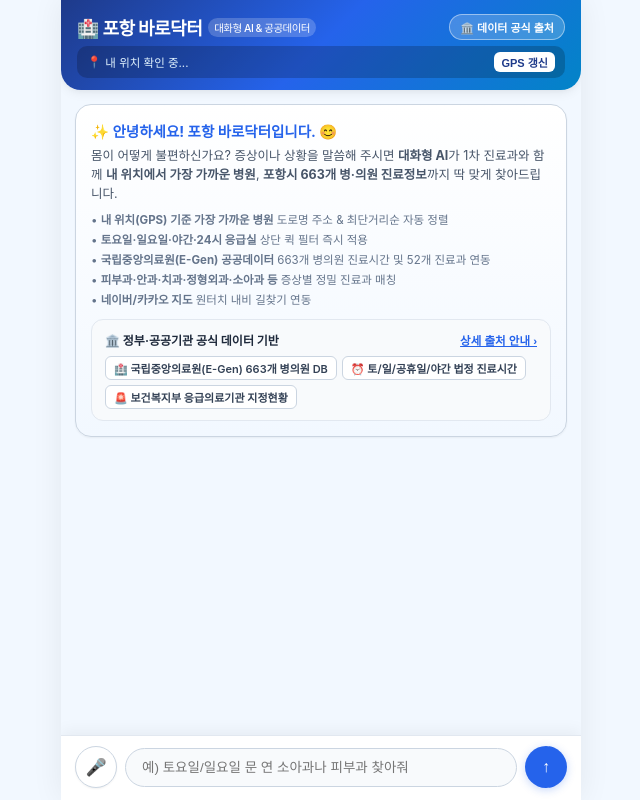
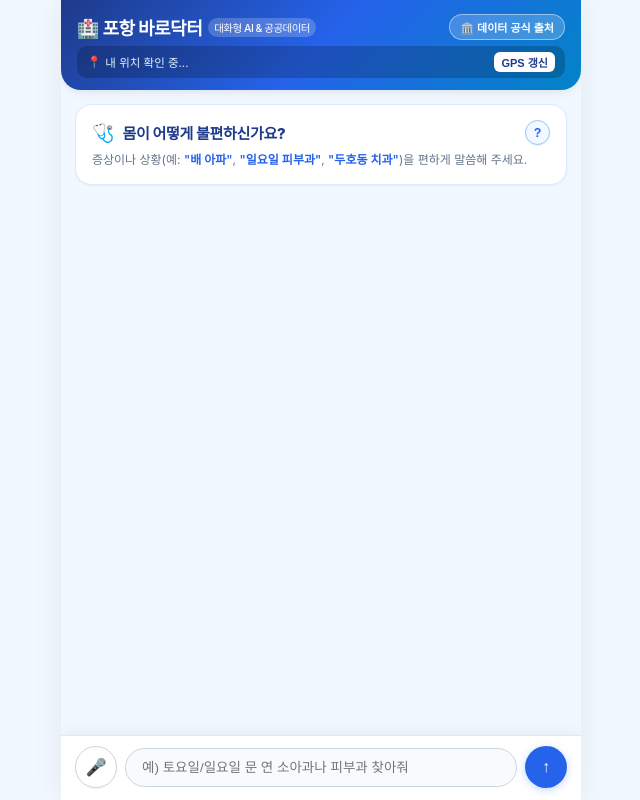
Before and after one commit to wnstjd343442/pohang-barodoctor, a Flask app: page / in a window 1280 px wide. Shown: the whole page, without its empty margins (319-959 px from the left). Run offline with Flask 3, Linux system fonts and the light colour scheme; some web fonts are replaced.

Commit message:
feat: Add compact welcome title with expandable '?' help button and enhance paragraph readability

```diff
--- a/templates/index.html
+++ b/templates/index.html
@@ -278,12 +278,14 @@
 
   .bubble {
     max-width: 86%;
-    padding: 13px 16px;
+    padding: 14px 17px;
     border-radius: 18px;
     font-size: 13.5px;
-    line-height: 1.6;
+    line-height: 1.68;
+    letter-spacing: -0.015em;
     box-shadow: var(--shadow-sm);
-    word-break: break-word;
+    word-break: keep-all;
+    overflow-wrap: break-word;
   }
 
   .bubble.bot {
@@ -293,8 +295,21 @@
     border-bottom-left-radius: 4px;
   }
 
+  .bubble.bot .chat-p {
+    margin-bottom: 10px;
+    line-height: 1.68;
+  }
+  .bubble.bot .chat-p:last-child {
+    margin-bottom: 0;
+  }
+
+  .bubble.bot strong {
+    color: #1e3a8a;
+    font-weight: 700;
+  }
+
   .bubble.bot.ai-live {
-    border-left: 3px solid var(--primary);
+    border-left: 3.5px solid var(--primary);
     background: linear-gradient(180deg, #ffffff 0%, #F2F8FF 100%);
   }
 
@@ -303,18 +318,81 @@
     color: #fff;
     border-bottom-right-radius: 4px;
     font-weight: 500;
+    line-height: 1.6;
+    word-break: keep-all;
   }
 
   /* Welcome Banner */
   .welcome-card {
-    background: linear-gradient(180deg, #ffffff 0%, #F2F8FF 100%);
-    border: 1px solid #cbd5e1;
+    background: #ffffff;
+    border: 1px solid #dbeafe;
     border-radius: 16px;
-    padding: 15px;
+    padding: 15px 16px;
     box-shadow: var(--shadow-sm);
+    transition: all 0.2s ease;
+  }
+  .welcome-compact-header {
+    display: flex;
+    align-items: center;
+    justify-content: space-between;
+    gap: 8px;
+  }
+  .welcome-main-msg {
+    display: flex;
+    align-items: center;
+    gap: 8px;
+  }
+  .welcome-icon {
+    font-size: 18px;
+  }
+  .welcome-title {
+    font-size: 15px;
+    font-weight: 800;
+    color: #1e3a8a;
+    letter-spacing: -0.02em;
+  }
+  .welcome-help-btn {
+    width: 25px;
+    height: 25px;
+    border-radius: 50%;
+    border: 1.5px solid #93c5fd;
+    background: #F2F8FF;
+    color: var(--primary);
+    font-size: 12.5px;
+    font-weight: 800;
+    cursor: pointer;
+    display: flex;
+    align-items: center;
+    justify-content: center;
+    box-shadow: 0 1px 2px rgba(0,0,0,0.05);
+    transition: all 0.2s ease;
+    flex-shrink: 0;
+  }
+  .welcome-help-btn:hover, .welcome-help-btn.active {
+    background: var(--primary);
+    color: #ffffff;
+    border-color: var(--primary);
+    transform: scale(1.08);
+  }
+  .welcome-sub-msg {
+    font-size: 12px;
+    color: #64748b;
+    margin-top: 6px;
+    line-height: 1.5;
+  }
+  .welcome-sub-msg em {
+    font-style: normal;
+    color: #2563eb;
+    font-weight: 600;
+  }
+  .welcome-details-box {
+    margin-top: 12px;
+    padding-top: 12px;
+    border-top: 1px dashed #cbd5e1;
+    animation: slideDownFade 0.25s ease-out;
   }
   .welcome-card .title {
-    font-size: 14.5px;
+    font-size: 13.5px;
     font-weight: 700;
     color: var(--primary);
     margin-bottom: 6px;
@@ -323,7 +401,7 @@
     gap: 6px;
   }
   .welcome-card .text {
-    font-size: 12.5px;
+    font-size: 12px;
     color: #475569;
     line-height: 1.5;
   }
@@ -979,10 +1057,21 @@
 
   <!-- Chat Log -->
   <div id="chat">
-    <div class="welcome-card">
-      <div class="title">✨ 안녕하세요! 포항 바로닥터입니다. 😊</div>
+    <div class="welcome-card" id="welcomeCard">
+      <div class="welcome-compact-header">
+        <div class="welcome-main-msg">
+          <span class="welcome-icon">🩺</span>
+          <span class="welcome-title">몸이 어떻게 불편하신가요?</span>
+        </div>
+        <button class="welcome-help-btn" id="welcomeHelpBtn" title="포항 바로닥터 이용 안내 및 기능 보기" aria-label="이용 안내">?</button>
+      </div>
+      <div class="welcome-sub-msg">증상이나 상황(예: <em>"배 아파"</em>, <em>"일요일 피부과"</em>, <em>"두호동 치과"</em>)을 편하게 말씀해 주세요.</div>
+
+      <!-- ? 버튼 클릭 시 부드럽게 토글되는 상세 안내 박스 -->
+      <div class="welcome-details-box" id="welcomeDetailsBox" style="display: none;">
+        <div class="title" style="margin-top:4px;">✨ 안녕하세요! 포항 바로닥터입니다. 😊</div>
         <div class="text">
-        몸이 어떻게 불편하신가요? 증상이나 상황을 말씀해 주시면 <strong>대화형 AI</strong>가 1차 진료과와 함께 <strong>내 위치에서 가장 가까운 병원</strong>, <strong>포항시 663개 병·의원 진료정보</strong>까지 딱 맞게 찾아드립니다.
+          증상이나 상황을 말씀해 주시면 <strong>대화형 AI</strong>가 1차 진료과와 함께 <strong>내 위치에서 가장 가까운 병원</strong>, <strong>포항시 663개 병·의원 진료정보</strong>까지 딱 맞게 찾아드립니다.
         </div>
         <div class="points">
           <div>• <strong>내 위치(GPS) 기준 가장 가까운 병원</strong> 도로명 주소 & 최단거리순 자동 정렬</div>
@@ -993,7 +1082,7 @@
         </div>
 
         <!-- Official Data Provenance Callout -->
-      <div class="source-provenance-box">
+        <div class="source-provenance-box" style="margin-top:10px;">
           <div class="provenance-title">
             <span>🏛️ 정부·공공기관 공식 데이터 기반</span>
             <button class="provenance-detail-link" id="welcomeSourceDetailBtn">상세 출처 안내 ›</button>
@@ -1002,6 +1091,7 @@
             <span class="p-badge">🏥 국립중앙의료원(E-Gen) 663개 병의원 DB</span>
             <span class="p-badge">⏰ 토/일/공휴일/야간 법정 진료시간</span>
             <span class="p-badge">🚨 보건복지부 응급의료기관 지정현황</span>
+          </div>
         </div>
       </div>
     </div>
@@ -1360,10 +1450,43 @@
 
   function formatMarkdown(text) {
     if (!text) return '';
-    let formatted = escapeHtml(text);
-    formatted = formatted.replace(/\*\*(.*?)\*\*/g, '<strong>$1</strong>');
-    formatted = formatted.replace(/\n/g, '<br/>');
-    return formatted;
+    const safeText = escapeHtml(text);
+
+    // 1. 문단 분리 (2개 이상의 연속 줄바꿈 \n\n 기준)
+    const rawParagraphs = safeText.split(/\n{2,}/);
+
+    const formattedParagraphs = rawParagraphs.map(p => {
+      let pText = p.trim();
+      if (!pText) return '';
+
+      // 볼드 처리: **텍스트** -> <strong>텍스트</strong>
+      pText = pText.replace(/\*\*(.*?)\*\*/g, '<strong>$1</strong>');
+
+      // 이탤릭 / 인라인 코드 처리
+      pText = pText.replace(/\*(.*?)\*/g, '<em style="color:#64748b; font-style:normal;">$1</em>');
+      pText = pText.replace(/`(.*?)`/g, '<code style="background:#e2eeff; color:#1d4ed8; padding:2px 6px; border-radius:5px; font-size:12px; font-weight:700;">$1</code>');
+
+      // 불릿 리스트 처리 (- 또는 * 또는 1. 2. 로 시작하는 줄들)
+      const lines = pText.split('\n');
+      const isList = lines.length > 1 && lines.every(l => {
+        const trimmed = l.trim();
+        return trimmed.startsWith('- ') || trimmed.startsWith('* ') || /^\d+\.\s/.test(trimmed);
+      });
+
+      if (isList) {
+        const listItems = lines.map(l => {
+          const clean = l.replace(/^[-*]\s+|\d+\.\s+/, '').trim();
+          return `<li style="margin-bottom:4px;">${clean}</li>`;
+        }).join('');
+        return `<ul style="margin:6px 0 10px 18px; padding:0; line-height:1.68;">${listItems}</ul>`;
+      }
+
+      // 문단 내 단일 줄바꿈 \n -> <br/>
+      pText = pText.replace(/\n/g, '<br/>');
+      return `<p class="chat-p">${pText}</p>`;
+    });
+
+    return formattedParagraphs.filter(Boolean).join('');
   }
 
   function scrollToBottom(forceSmooth = true) {
@@ -1888,6 +2011,18 @@
     }
   });
 
+  // ── ❓ 포항 바로닥터 상세 안내 토글 ─────────────────────────────
+  const welcomeHelpBtn = document.getElementById('welcomeHelpBtn');
+  const welcomeDetailsBox = document.getElementById('welcomeDetailsBox');
+  if (welcomeHelpBtn && welcomeDetailsBox) {
+    welcomeHelpBtn.addEventListener('click', () => {
+      const isHidden = welcomeDetailsBox.style.display === 'none';
+      welcomeDetailsBox.style.display = isHidden ? 'block' : 'none';
+      welcomeHelpBtn.classList.toggle('active', isHidden);
+      if (isHidden) scrollToBottom(true);
+    });
+  }
+
   // ── 🏛️ 공공데이터 공식 출처 모달 ───────────────────────────────
   const sourceModal = document.getElementById('sourceModal');
   const openSourceModalBtn = document.getElementById('openSourceModalBtn');
```
Lines whose indentation alone changed are shown as unchanged.
